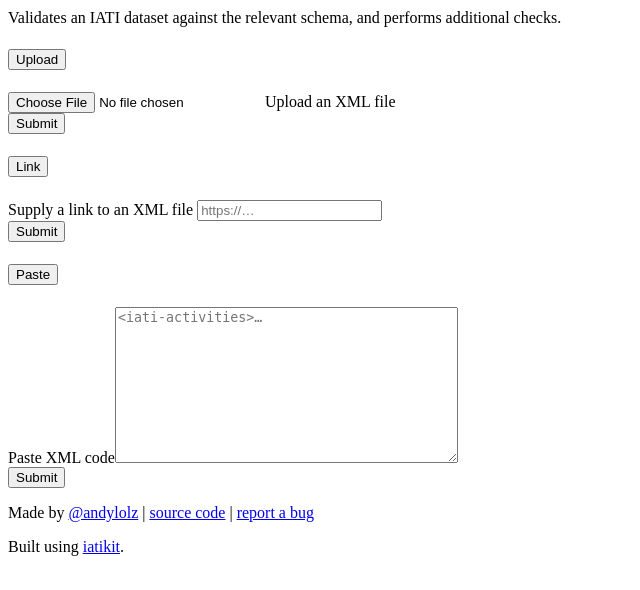
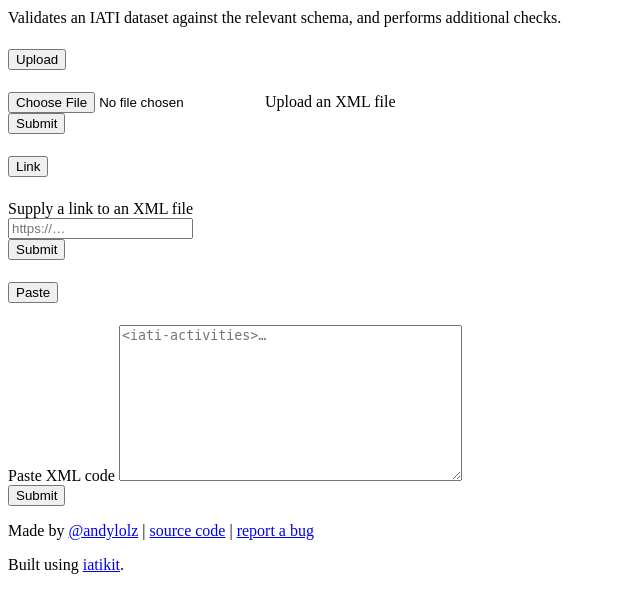
Before and after one commit to codeforIATI/validator, a Flask app: template iati_validator/templates/public/home.html in a window 1280 px wide. Shown: the part 285-875 px from the top of the page, without its empty margins (0-640 px from the left). Before the commit the page ends 841 px from the top, so only its background shows below. Run offline with Flask 2, Linux system fonts and the light colour scheme; the template is opened without the code that fills it, so the values that code supplies are empty; parts of the project's set-up code (start-up, migrations or seed data) failed here and were passed over.

Commit message:
Fix form markup; move link submit button

```diff
--- a/iati_validator/templates/public/home.html
+++ b/iati_validator/templates/public/home.html
@@ -27,6 +27,7 @@
         <div class="card-body">
           <form action="{{ url_for('public.upload') }}" method="POST" enctype="multipart/form-data">
               <input type="hidden" name="_csrf_token" value="{{ csrf_token() }}">
+              <form-group>
                 <div class="input-group">
                   <div class="custom-file">
                     <input type="file" class="custom-file-input" id="id_file" name="file" aria-describedby="file">
@@ -36,6 +37,7 @@
                     <button type="submit" class="btn btn-primary">Submit</button>
                   </div>
                 </div>
+              </form-group>
           </form>
         </div>
       </div>
@@ -52,15 +54,15 @@
         <div class="card-body">
           <form action="{{ url_for('public.upload') }}" id="fetchURL" method="POST">
             <input type="hidden" name="_csrf_token" value="{{ csrf_token() }}">
-              <div class="form-group">
+            <form-group>
               <label class="control-label" for="id_url">Supply a link to an XML file</label>
+              <div class="input-group">
                 <input class="form-control" id="id_url" maxlength="2000" name="url" placeholder="https://…" required="required" title="" type="url" />
+                <div class="input-group-append">
+                  <button class="btn btn-primary" type="submit">Submit</button>
                 </div>
-              <div class="form-group">
-                  <button type="submit" class="btn btn-primary">
-                      Submit
-                  </button>
               </div>
+            </form-group>
           </form>
         </div>
       </div>
@@ -77,7 +79,10 @@
         <div class="card-body">
           <form action="{{ url_for('public.upload') }}" method="POST">
             <input type="hidden" name="_csrf_token" value="{{ csrf_token() }}">
-              <div class="form-group"><label class="control-label" for="id_paste">Paste XML code</label><textarea class="form-control" cols="40" id="id_paste" name="paste" placeholder="<iati-activities>…" required="required" rows="10" title=""></textarea></div>
+            <div class="form-group">
+              <label class="control-label" for="id_paste">Paste XML code</label>
+              <textarea class="form-control" cols="40" id="id_paste" name="paste" placeholder="<iati-activities>…" required="required" rows="10" title=""></textarea>
+            </div>
             <div class="form-group">
               <button type="submit" class="btn btn-primary">
                 Submit
```
Lines whose indentation alone changed are shown as unchanged.
